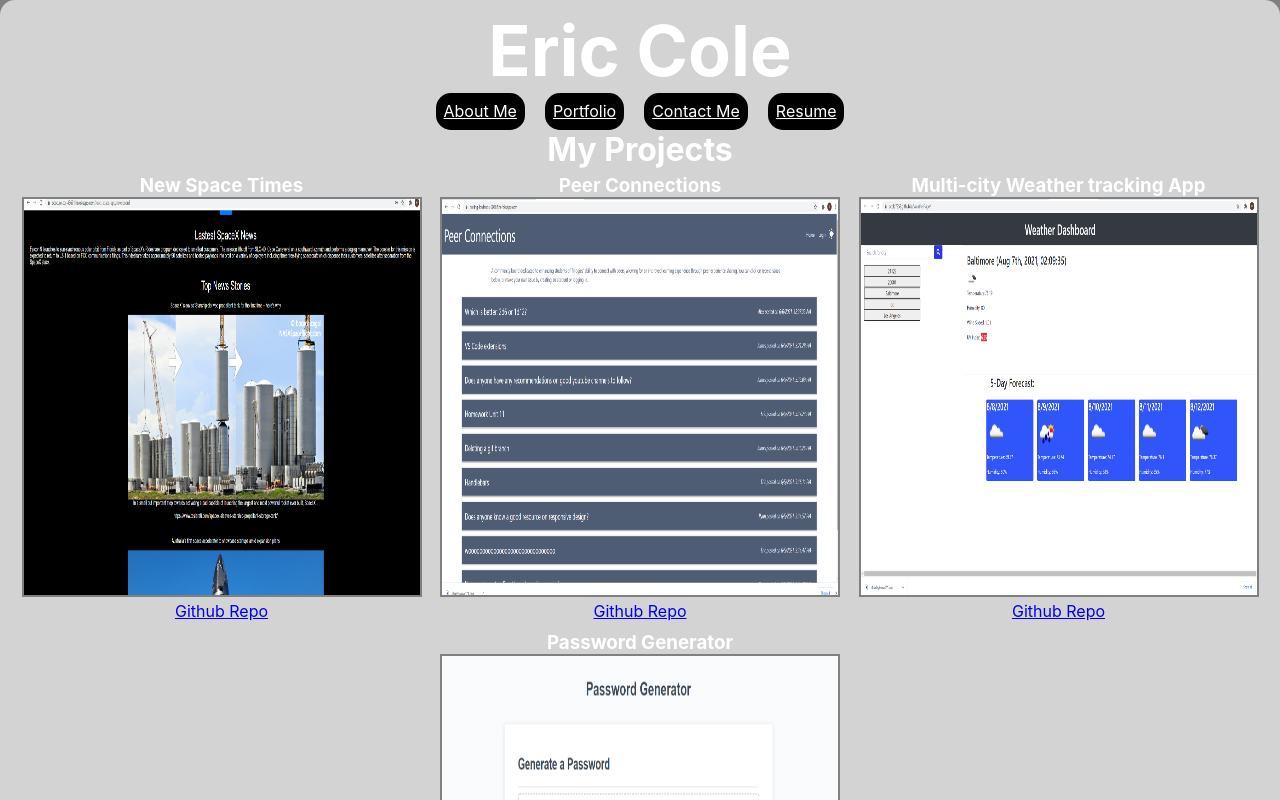
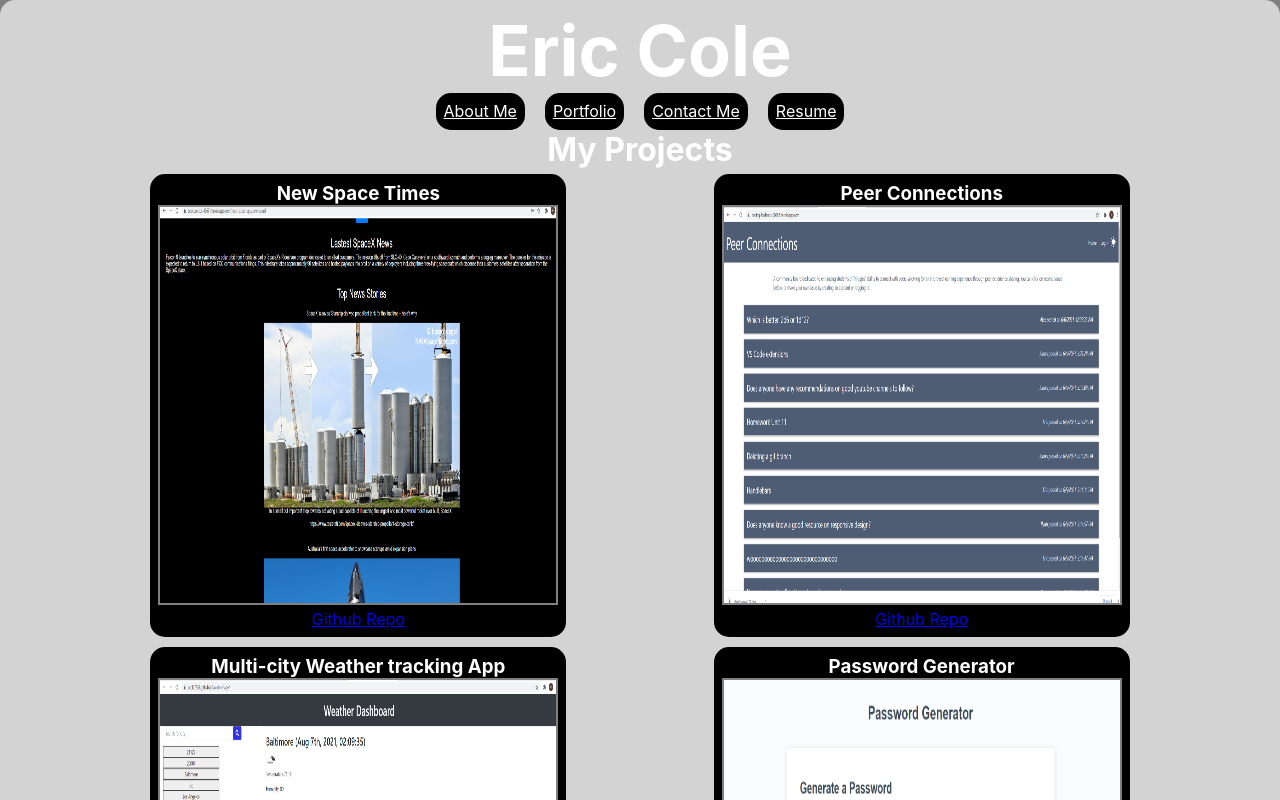
Before and after one commit to Ecole7853/ReactPortfolio, a React (Create React App) app: page /Portfolio in a window 1280 px wide. Shown: the top 800 px of the page. Built offline with nearby package versions, Linux system fonts and the light colour scheme.

Commit message:
cleaned up work section with containers, planning to move them onto main page

```diff
--- a/src/App.css
+++ b/src/App.css
@@ -249,6 +249,9 @@ h3{
     margin: 5px;
     display: flex;
     flex-direction: column;
+    background-color: black;
+    border-radius: 15px;
+    padding: 8px;
 }
 
 #gitHub {
```
Also changed, not shown: src/Components/trash.js (deleted, +0 -14 lines), src/Components/trash2.js (deleted, +0 -18 lines).
